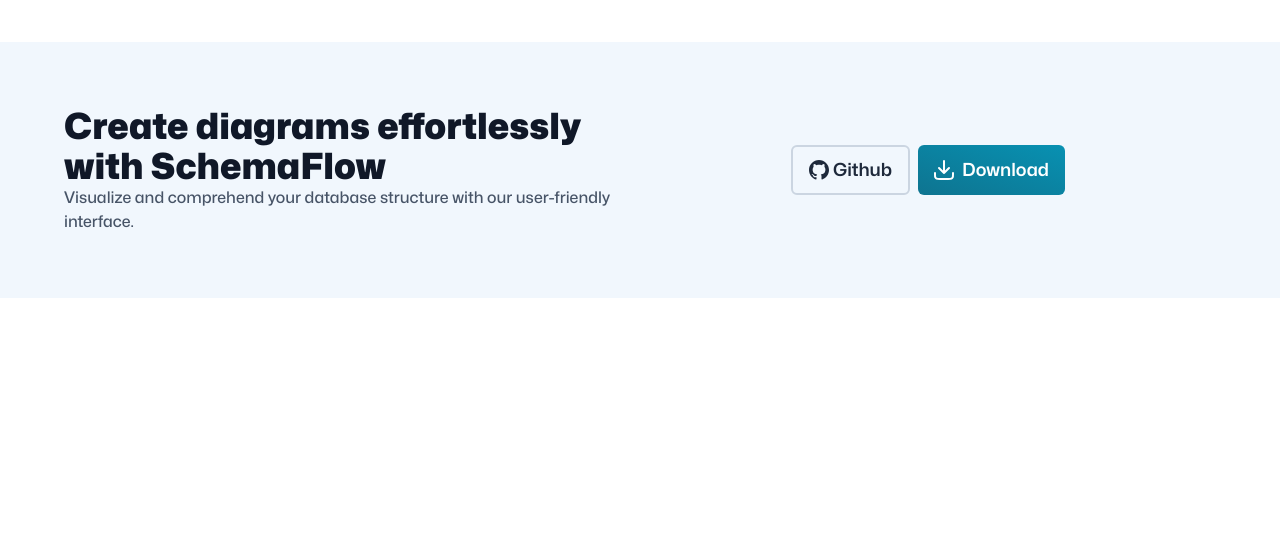
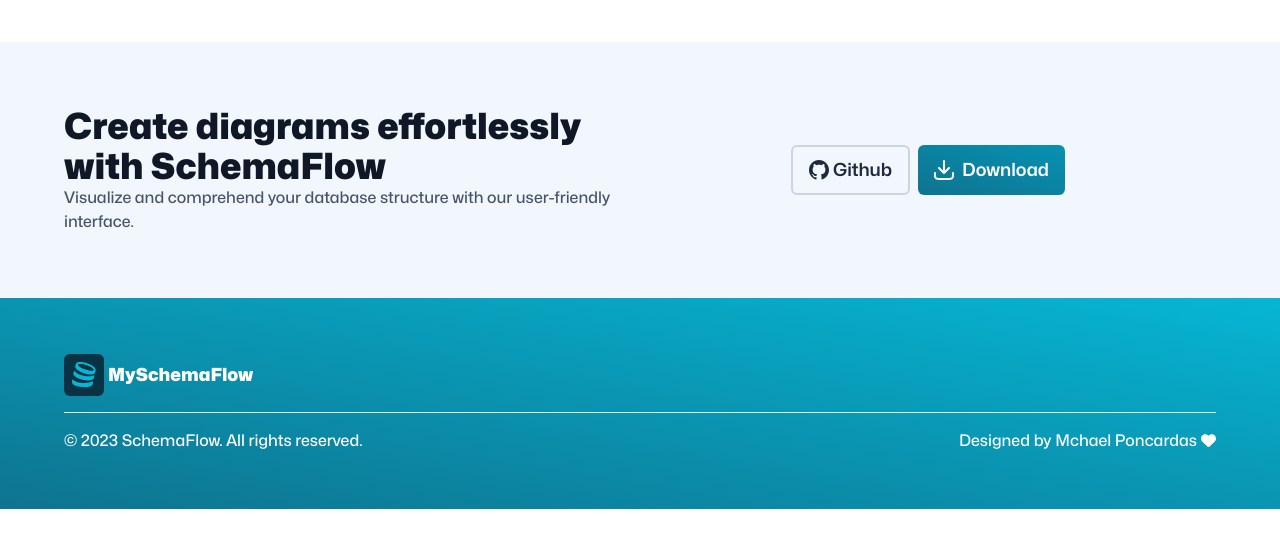
Before and after one commit to Finestwork/my-schema-flow-landing-page, a Nuxt app: page / in a window 1280 px wide. Shown: the part 2986-3534 px from the top of the page. After the commit the page ends 3495 px from the top, so only its background shows below. Built offline with nearby package versions, Linux system fonts and the light colour scheme.

Commit message:
Add footer section

```diff
--- a/app.vue
+++ b/app.vue
@@ -1,18 +1,21 @@
 <script setup lang="ts">
 import { useCalculateTopPadding } from '~/composables/useCalculateTopPadding';
 import { ref } from 'vue';
-import FrequentlyAskedQuestion from '~/components/FrequentlyAskedQuestion.vue';
+import FrequentlyAskedQuestion from '~/components/LandingPageFAQ.vue';
+import LandingPageFAQ from '~/components/LandingPageFAQ.vue';
+import LandingPageFooter from '~/components/LandingPageFooter.vue';
 
 const nav = ref();
 const header = ref();
 useCalculateTopPadding(header, nav);
 </script>
 <template>
-  <div class="relative pb-[100rem]">
+  <div class="relative">
     <LandingPageNav ref="nav" />
     <LandingPageHeader ref="header" class="pt-4" />
     <LandingPageFeature />
     <LandingPageTech />
-    <FrequentlyAskedQuestion />
+    <LandingPageFAQ />
+    <LandingPageFooter />
   </div>
 </template>
--- /dev/null
+++ b/components/IconHeart.vue
@@ -0,0 +1,11 @@
+<template>
+  <svg
+    class="block h-full w-full"
+    xmlns="http://www.w3.org/2000/svg"
+    viewBox="0 0 512 512"
+  >
+    <path
+      d="M47.6 300.4L228.3 469.1c7.5 7 17.4 10.9 27.7 10.9s20.2-3.9 27.7-10.9L464.4 300.4c30.4-28.3 47.6-68 47.6-109.5v-5.8c0-69.9-50.5-129.5-119.4-141C347 36.5 300.6 51.4 268 84L256 96 244 84c-32.6-32.6-79-47.5-124.6-39.9C50.5 55.6 0 115.2 0 185.1v5.8c0 41.5 17.2 81.2 47.6 109.5z"
+    />
+  </svg>
+</template>
--- /dev/null
+++ b/components/LandingPageFooter.vue
@@ -0,0 +1,28 @@
+<template>
+  <footer class="bg-gradient-to-tr from-cyan-700 to-cyan-500 py-14 font-mona">
+    <VSectionLayout>
+      <div>
+        <div class="flex items-center">
+          <Logo class="w-[40px] rounded-md p-2" />
+          <span class="ml-1 text-lg font-black text-white">MySchemaFlow</span>
+        </div>
+      </div>
+      <hr class="my-4" />
+      <div class="flex justify-between font-medium text-white">
+        <p>© 2023 SchemaFlow. All rights reserved.</p>
+        <p class="flex items-center justify-center text-center">
+          Designed by
+          <a
+            class="mx-1"
+            href="https://www.linkedin.com/in/poncardas/"
+            target="_blank"
+            >Mchael Poncardas</a
+          >
+          <span class="block h-[15px] w-[15px]">
+            <IconHeart class="fill-white" />
+          </span>
+        </p>
+      </div>
+    </VSectionLayout>
+  </footer>
+</template>
```
Also changed, not shown: components/LandingPageFAQ.vue (renamed from components/FrequentlyAskedQuestion.vue).
